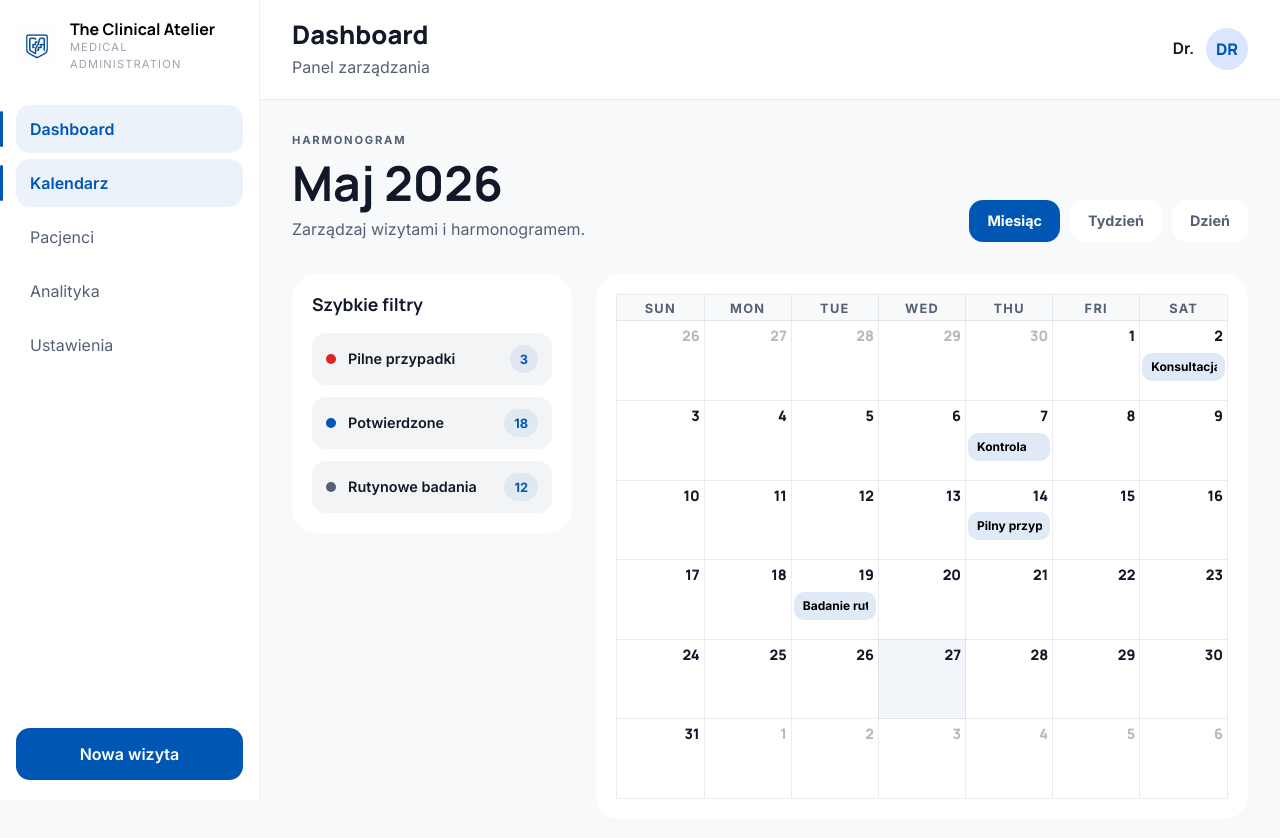
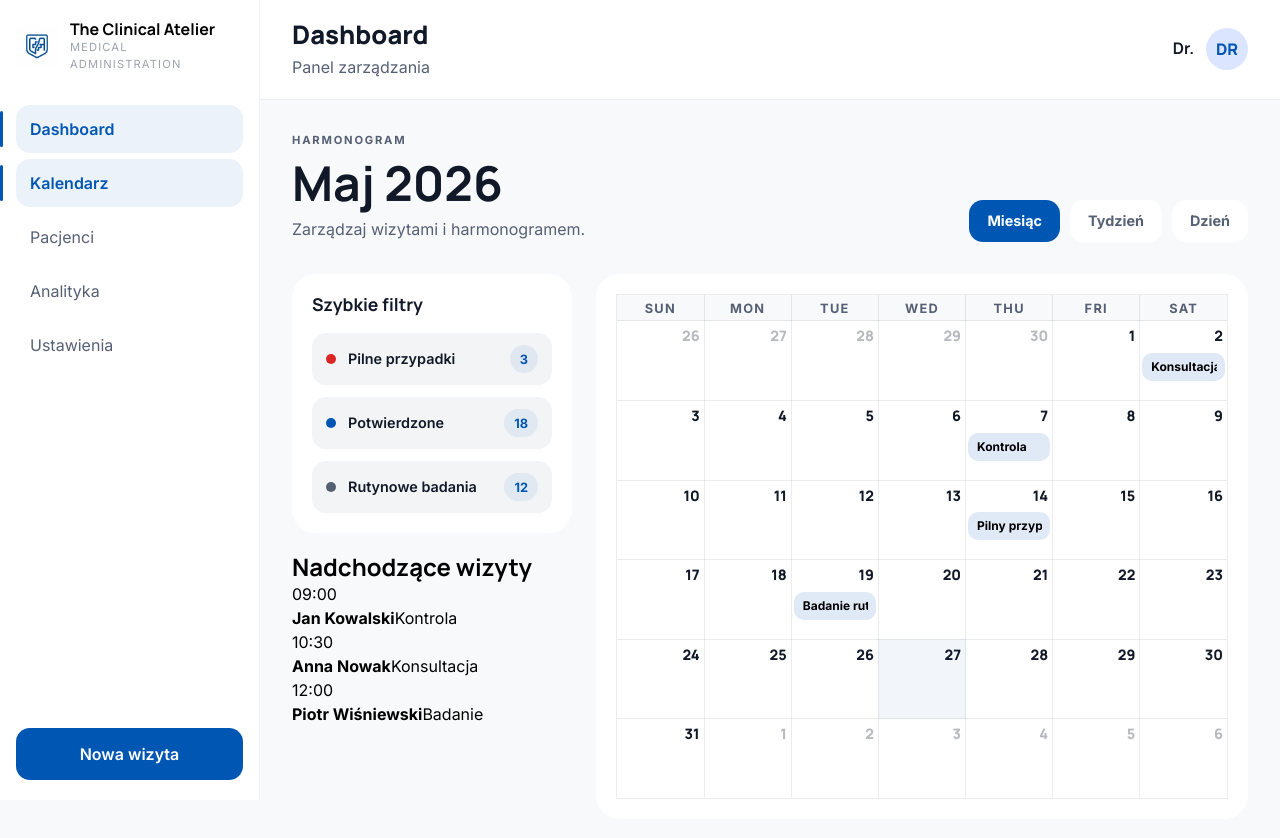
Before and after one commit to kacpi95/clinic-management-system, a React (Vite) app in the folder frontend/: page /dashboard/calendar in a window 1280 px wide. Shown: the top 838 px of the page. Built offline with nearby package versions, Linux system fonts and the light colour scheme; sample sign-in values are in the browser's storage.

Commit message:
feat: add UpcomingAppointmentsCard component

```diff
--- /dev/null
+++ b/frontend/src/features/calendar/components/UpcomingAppointmentsCard/UpcomingAppointmentsCard.tsx
@@ -0,0 +1,21 @@
+import { appointments } from '../../data/calendar.mock';
+import styles from './UpcomingAppointmentsCard.module.scss';
+
+export default function UpcomingAppointmentsCard() {
+  return (
+    <section className={styles.wrapper}>
+      <h2 className={styles.title}>Nadchodzące wizyty</h2>
+      <div className={styles.list}>
+        {appointments.map((appointment) => (
+          <div key={appointment.id} className={styles.item}>
+            <div className={styles.time}>{appointment.time}</div>
+            <div className={styles.content}>
+              <strong>{appointment.patient}</strong>
+              <span>{appointment.type}</span>
+            </div>
+          </div>
+        ))}
+      </div>
+    </section>
+  );
+}
--- a/frontend/src/pages/Calendar/Calendar.tsx
+++ b/frontend/src/pages/Calendar/Calendar.tsx
@@ -1,6 +1,7 @@
 import CalendarFilters from '../../features/calendar/components/CalendarFilters/CalendarFilters';
 import CalendarGrid from '../../features/calendar/components/CalendarGrid/CalendarGrid';
 import CalendarHeader from '../../features/calendar/components/CalendarHeader/CalendarHeader';
+import UpcomingAppointmentsCard from '../../features/calendar/components/UpcomingAppointmentsCard/UpcomingAppointmentsCard';
 import styles from './Calendar.module.scss';
 
 export default function Calendar() {
@@ -12,7 +13,7 @@ export default function Calendar() {
       <div className={styles.content}>
         <div className={styles.leftSidebar}>
           <CalendarFilters />
-          {/* OnCallCard */}
+          <UpcomingAppointmentsCard />
         </div>
         <div className={styles.mainContent}>
           <CalendarGrid />
```
Also changed, not shown: frontend/src/features/calendar/components/UpcomingAppointmentsCard/UpcomingAppointmentsCard.module.scss (added).
